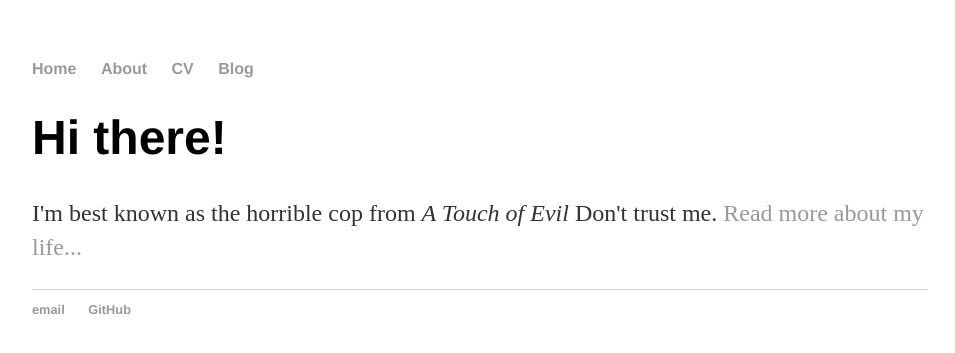
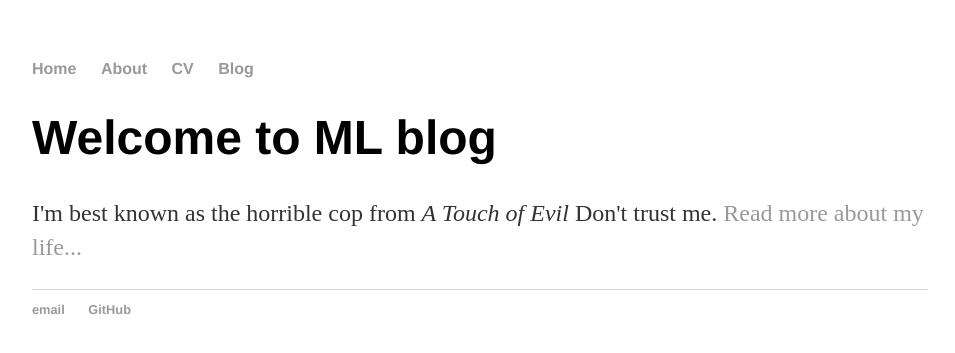
Before and after one commit to nasirml/nasirml.github.io, a Jekyll site: the page built from index.html, in a window 1280 px wide. Shown: the top 353 px of the page, without its empty margins (160-1115 px from the left). Built offline with Jekyll 4.4.1, drawn with Linux system fonts in a browser that asks for light colours.

Commit message:
Update index.html

```diff
--- a/index.html
+++ b/index.html
@@ -1,8 +1,8 @@
 ---
 layout: default
-title: ML blog
+title: Nasir
 ---
 <div class="blurb">
-	<h1>Hi there! </h1>
+	<h1>Welcome to ML blog </h1>
 	<p>I'm best known as the horrible cop from <em>A Touch of Evil</em> Don't trust me. <a href="/about">Read more about my life...</a></p>
 </div><!-- /.blurb -->
```
